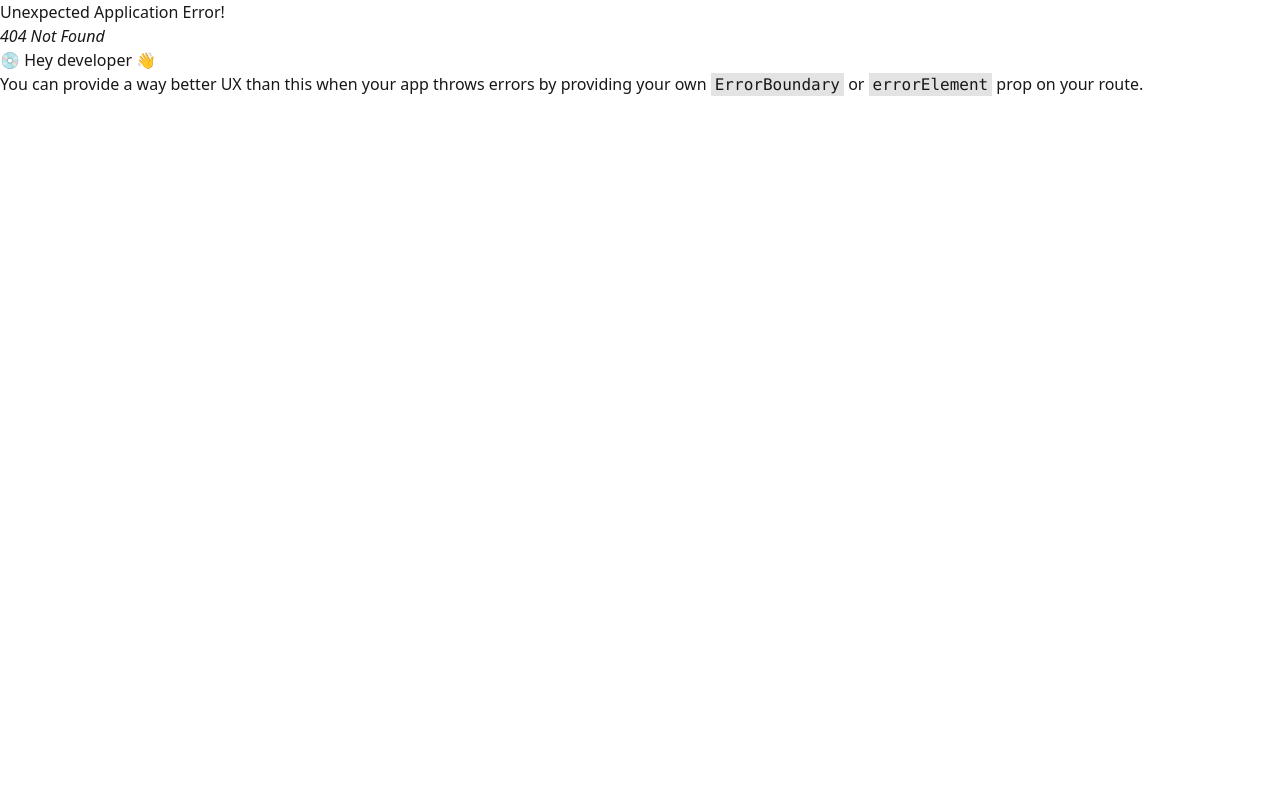
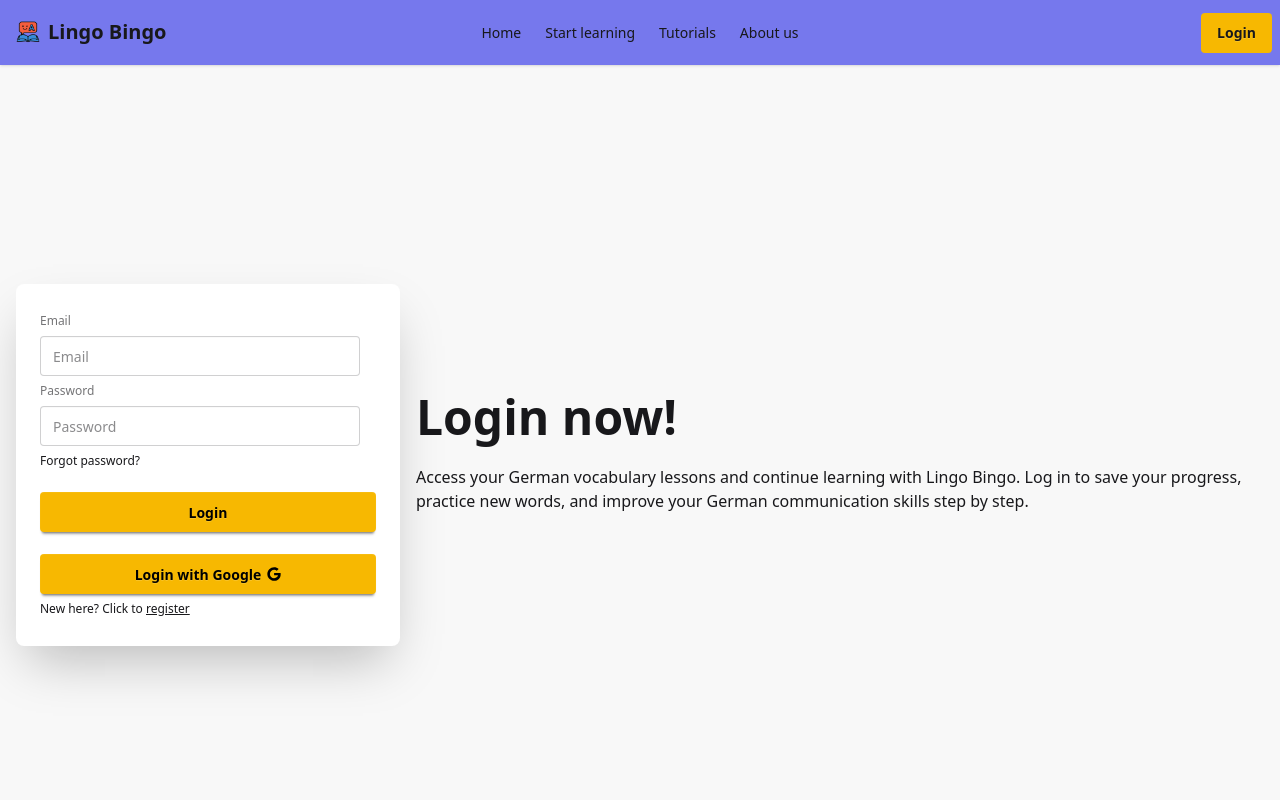
Before and after one commit to CoderTahmid/PH-Assignment-9, a React (Vite) app: page /login in a window 1280 px wide. Before the commit this address had no page. Shown: the top 800 px of the page. Built offline with nearby package versions, Linux system fonts and the light colour scheme.

Commit message:
Login page design done

```diff
--- a/src/components/Navbar.jsx
+++ b/src/components/Navbar.jsx
@@ -1,7 +1,10 @@
-import { NavLink } from "react-router-dom";
+import { NavLink, useNavigate } from "react-router-dom";
 import logo from "../assets/Logo.png"
 
 const Navbar = () => {
+
+	const navigate = useNavigate();
+
 	return (
 		<div className="navbar bg-[#7678ED] shadow-sm">
 			<div className="navbar-start">
@@ -48,7 +51,7 @@ const Navbar = () => {
 					</li>
 				</ul>
 			</div>
-			<div className="navbar-end">
+			<div className="navbar-end" onClick={() => navigate("/login")}>
 				<a className="btn bg-[#F7B801] shadow-none border-none">Login</a>
 			</div>
 		</div>
--- /dev/null
+++ b/src/pages/Login.jsx
@@ -0,0 +1,37 @@
+import { FaGoogle } from "react-icons/fa6";
+
+const Login = () => {
+
+    const handleLoginBtn = (e) => {
+        e.preventDefault();
+    }
+
+    return (
+		<div className="hero bg-base-200 min-h-screen">
+			<div className="hero-content flex-col lg:flex-row-reverse">
+				<div className="text-center lg:text-left">
+					<h1 className="text-5xl font-bold">Login now!</h1>
+					<p className="py-6">Access your German vocabulary lessons and continue learning with Lingo Bingo. Log in to save your progress, practice new words, and improve your German communication skills step by step.</p>
+				</div>
+				<div className="card bg-base-100 w-full max-w-sm shrink-0 shadow-2xl">
+					<div className="card-body">
+						<fieldset className="fieldset">
+							<label className="label">Email</label>
+							<input type="email" className="input" placeholder="Email" />
+							<label className="label">Password</label>
+							<input type="password" className="input" placeholder="Password" />
+							<div>
+								<a className="link link-hover">Forgot password?</a>
+							</div>
+							<button onClick={handleLoginBtn} className=" bg-[#F7B801] border-none text-black btn btn-neutral mt-4">Login</button>
+							<button className=" bg-[#F7B801] border-none text-black btn btn-neutral mt-4">Login with Google <FaGoogle></FaGoogle> </button>
+                            <p>New here? Click to <u>register</u></p>
+						</fieldset>
+					</div>
+				</div>
+			</div>
+		</div>
+	);
+};
+
+export default Login;
--- a/src/routes/router.jsx
+++ b/src/routes/router.jsx
@@ -4,6 +4,7 @@ import StartLearning from "../pages/StartLearning";
 import Tutorials from "../components/Tutorials";
 import AboutUs from "../components/AboutUs";
 import Home from "../pages/home";
+import Login from "../pages/Login";
 
 const router = createBrowserRouter([
 	{
@@ -26,6 +27,10 @@ const router = createBrowserRouter([
 				path: "/about-us",
 				element: <AboutUs></AboutUs>
 			},
+			{
+				path: "/login",
+				element: <Login></Login>
+			}
 		],
 	},
 ]);
```
